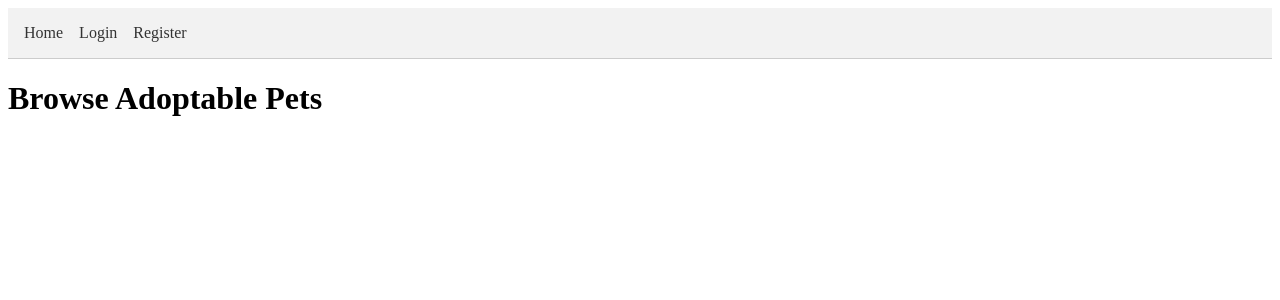
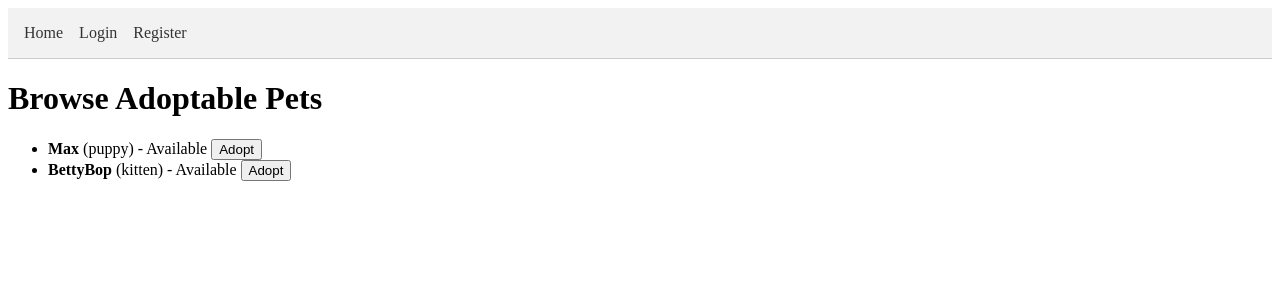
Before and after one commit to azraemeksiz/prog-3-hw, a SvelteKit app: page / in a window 1280 px wide. Shown: the top 300 px of the page. Built offline with nearby package versions, Linux system fonts and the light colour scheme.

Commit message:
Show adoptable pets on the browser that is added by the admin.

```diff
--- a/src/routes/(frontend)/+page.svelte
+++ b/src/routes/(frontend)/+page.svelte
@@ -1,7 +1,9 @@
 <script lang="ts">
 	import { onMount } from 'svelte';
+	import type { Pet } from '$lib/types';
 
-	let pets = [];
+
+	let pets: Pet[] = [];
 	let petType: '' | 'puppy' | 'kitten' = '';
 
 	async function loadPets() {
@@ -21,8 +23,20 @@
 {#if pets.length === 0}
     <p>No pets available.</p>
 {:else}
-    <!--    show available pets here-->
+
+<ul>
+	{#each pets as pet (pet.id)}
+		<li>
+			<strong>{pet.name}</strong> ({pet.type}) -
+			{pet.adopted ? 'Adopted' : 'Available'}
+			{#if !pet.adopted}
+				<button on:click={() => adopt(pet.id)}>Adopt</button>
+			{/if}
+		</li>
+	{/each}
+</ul>
 {/if}
+
 
 <style>
 </style>
--- a/static/data/pets.json
+++ b/static/data/pets.json
@@ -6,7 +6,7 @@
     "hunger": 50,
     "happiness": 50,
     "adopted": false,
-    "ownerId": -50
+    "ownerId": null
   },
   {
     "id": 2,
@@ -15,6 +15,6 @@
     "hunger": 50,
     "happiness": 50,
     "adopted": false,
-    "ownerId": -50
+    "ownerId": null
   }
 ]
```
